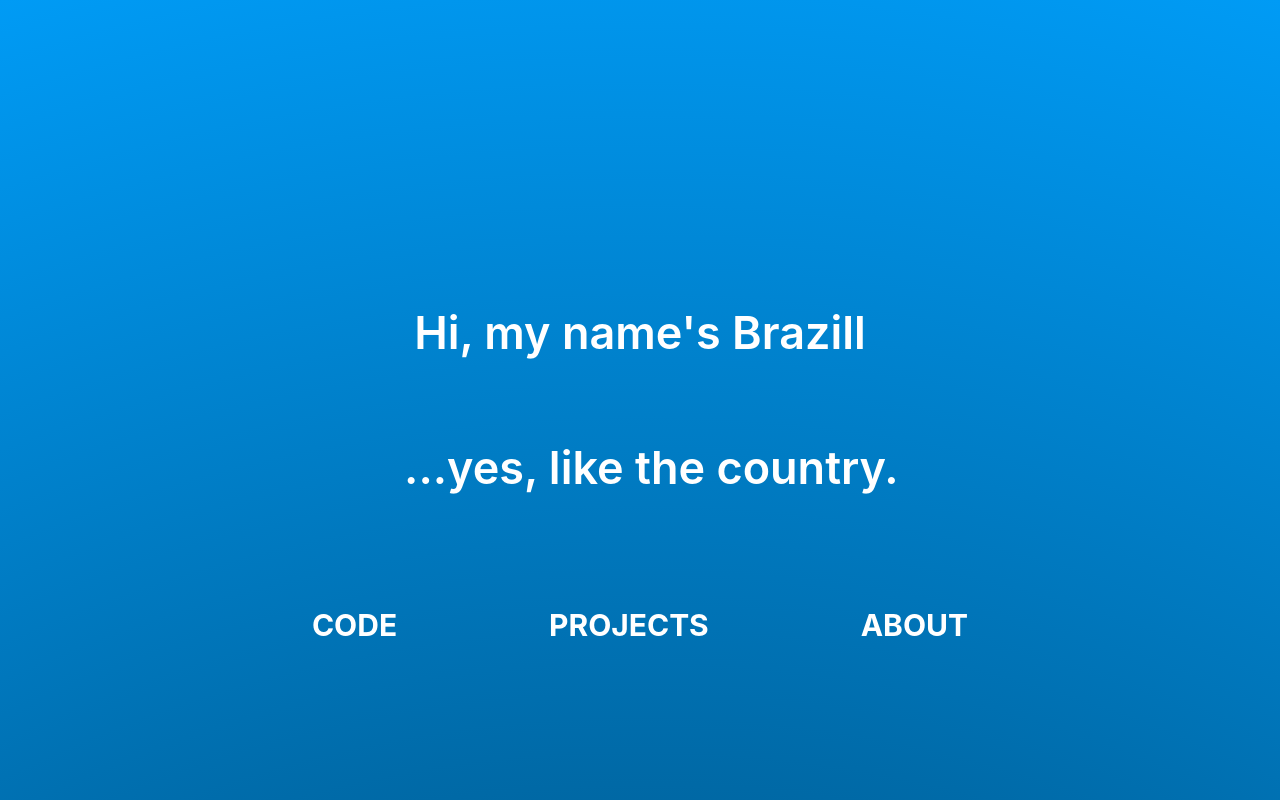
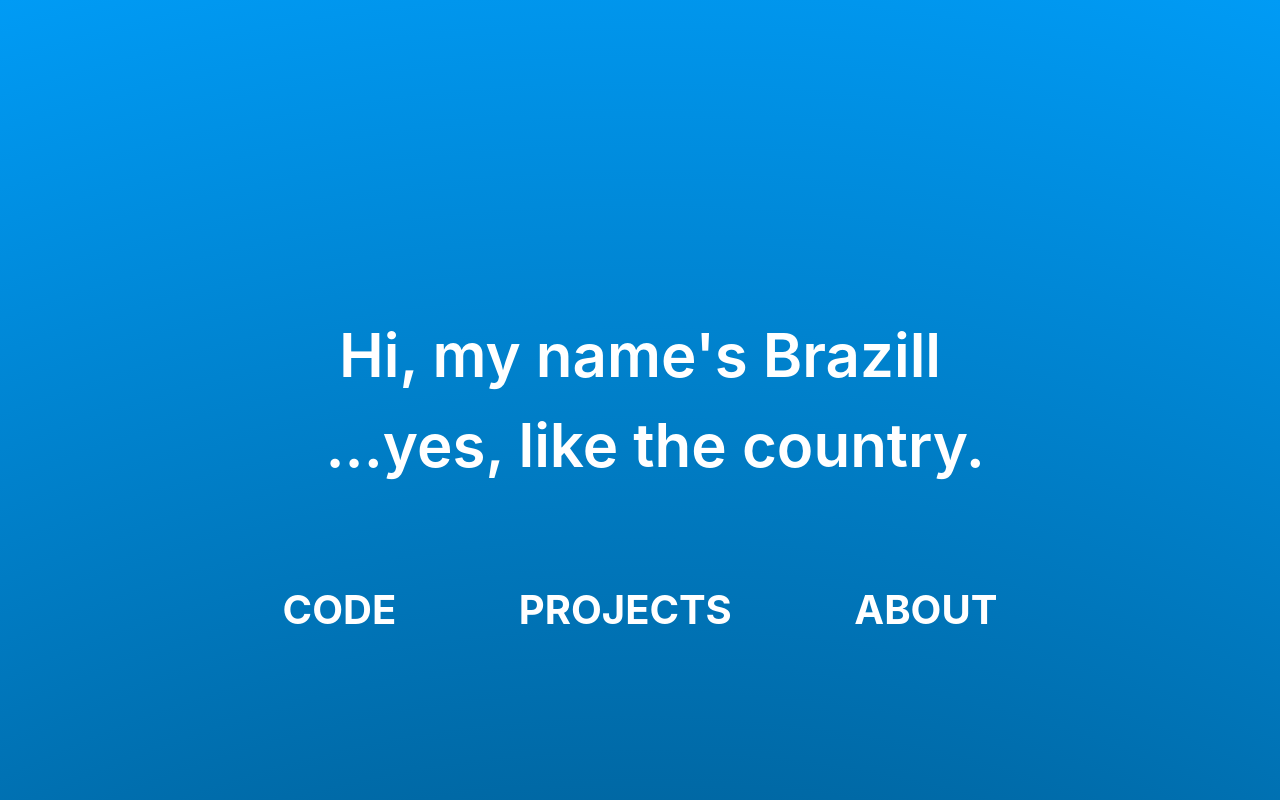
Before and after one commit to Brazill-Mitchell/bm2, a React (Create React App) app: page / in a window 1280 px wide. Shown: the top 800 px of the page. Built offline with nearby package versions, Linux system fonts and the light colour scheme.

Commit message:
updates intro/nav css & removes css processors

```diff
--- a/package.json
+++ b/package.json
@@ -43,9 +43,5 @@
       "last 1 firefox version",
       "last 1 safari version"
     ]
-  },
-  "devDependencies": {
-    "postcss": "^8.2.6",
-    "postcss-cli": "^8.3.1"
   }
 }
--- a/src/components/Nav.css
+++ b/src/components/Nav.css
@@ -23,6 +23,7 @@
 }
 
 .nav-item{
+    font-size: 35px;
     position: relative;
     cursor: pointer;
     font-weight: 700;
@@ -69,16 +70,11 @@
 
 
   /* desktop */
-  @media screen and (min-width: 800px) {
-    .nav-item{
-        font-size: 30px;
-    }
-  }
 
   /* tablet */
-  @media screen and (max-width: 800px) {
+  @media screen and (max-width: 900px) {
     .nav-item{
-        font-size: 25px;
+        /* font-size: 25px; */
         margin: 0 5px;
     }
     .nav-item:hover{
@@ -88,6 +84,19 @@
         width: 100%;
         left: 0;
         animation-name: none;
+    }
+  }
+
+
+  @media screen and (min-width: 900px){
+    .nav-item{
+        font-size: 40px;
+    }
+  }
+
+  @media screen and (max-width: 800px) {
+    .nav-item{
+        font-size: 35px;
     }
   }
 
@@ -105,6 +114,7 @@
   /* mobile */
   @media screen and (max-width: 600px) {
     .nav-item{
+        font-size: 25px;
         margin: 0 5px;
     }
   }
--- a/src/components/Title.css
+++ b/src/components/Title.css
@@ -48,7 +48,7 @@
 
   /* table */
 
-@media screen and (min-width: 600px) {
+@media screen and (max-width: 800px) {
     .intro-quote{
         font-size: 45px;
     }
--- a/src/components/Title.js
+++ b/src/components/Title.js
@@ -8,7 +8,6 @@ function Title(props) {
     <div className="intro-area">
       <div className="intro-quote">
         <span>Hi, my name's Brazill</span>
-        <br />
         <span>{"\u00A0"} ...yes, like the country.</span>
       </div>
       {/* <Head/> */}
```
Also changed, not shown: 2 other files (tests, documents, lock files or other folders).
